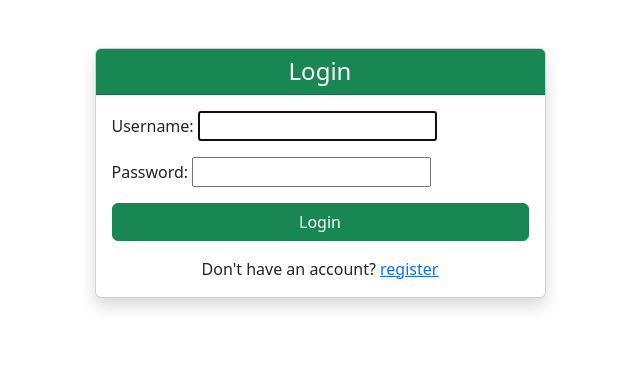
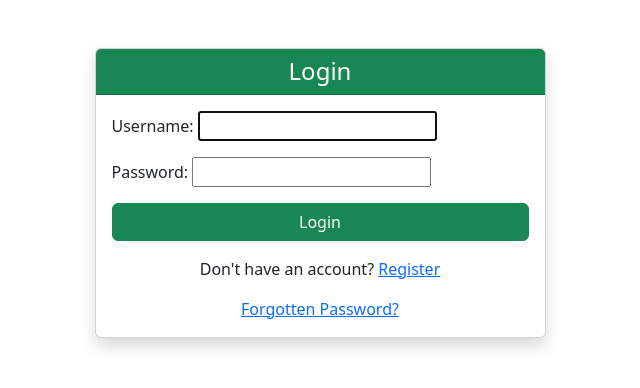
Before and after one commit to ayubsht1/auth, a Django app: page /login/ in a window 1280 px wide. Shown: the part 56-444 px from the top of the page, without its empty margins (320-960 px from the left). Run offline with Django 5.2, Linux system fonts and the light colour scheme.

Commit message:
password reset

```diff
--- a/auth_app/urls.py
+++ b/auth_app/urls.py
@@ -1,10 +1,15 @@
 from django.urls import path
 from . views import HomeView, RegisterView, CustomLoginView, CustomLogoutView
 from auth_app.views import logout_user
+from django.contrib.auth import views as auth_views
 urlpatterns = [
     path('',HomeView.as_view(),name='home'),
     path('register/', RegisterView.as_view(), name='register'),
     path('login/', CustomLoginView.as_view(), name='login'),
     path('logout/', CustomLogoutView.as_view(), name='logout'),
     path('logout_user/', logout_user, name='logout_user'),
+    path('password_reset/', auth_views.PasswordResetView.as_view(), name='password_reset'),
+    path('password_reset/done/', auth_views.PasswordResetDoneView.as_view(), name='password_reset_done'),
+    path('reset/<uidb64>/<token>/', auth_views.PasswordResetConfirmView.as_view(), name='password_reset_confirm'),
+    path('reset/done/', auth_views.PasswordResetCompleteView.as_view(), name='password_reset_complete'),
 ]
--- a/templates/login.html
+++ b/templates/login.html
@@ -16,7 +16,10 @@
                         </div>
                     </form>
                     <div class="mt-3 text-center">
-                        <span>Don't have an account? <a href="{% url 'register' %}">register</a></span>
+                        <span>Don't have an account? <a href="{% url 'register' %}">Register</a></span>
+                    </div>
+                    <div class="mt-3 text-center">
+                        <span><a href="{% url 'password_reset' %}">Forgotten Password?</a> </span>
                     </div>
                 </div>
             </div>
--- /dev/null
+++ b/templates/password_reset_complete.html
@@ -0,0 +1,2 @@
+<h2>Password Reset Complete</h2>
+<p>Your password has been reset successfully. You can now <a href="{% url 'login' %}">log in</a>.</p>
--- /dev/null
+++ b/templates/password_reset_confirm.html
@@ -0,0 +1,6 @@
+<h2>Enter New Password</h2>
+<form method="post">
+    {% csrf_token %}
+    {{ form.as_p }}
+    <button type="submit">Set New Password</button>
+</form>
--- /dev/null
+++ b/templates/password_reset_done.html
@@ -0,0 +1,2 @@
+<h2>Check Your Email</h2>
+<p>An email has been sent with instructions to reset your password.</p>
--- /dev/null
+++ b/templates/password_reset_form.html
@@ -0,0 +1,6 @@
+<h2>Reset Your Password</h2>
+<form method="post">
+    {% csrf_token %}
+    {{ form.as_p }}
+    <button type="submit">Reset Password</button>
+</form>
```
Also changed, not shown: auth/settings.py (+11 -0 lines).
